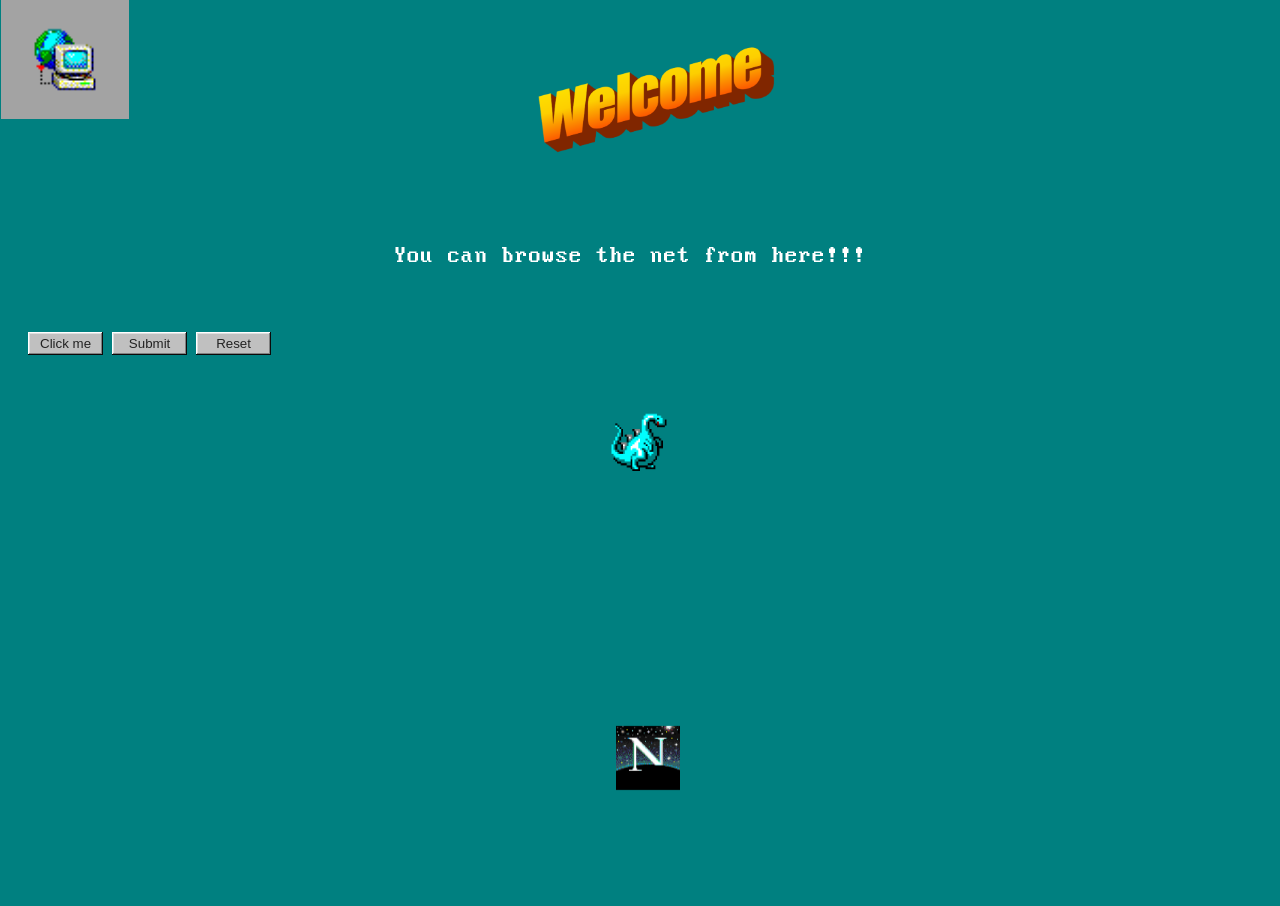
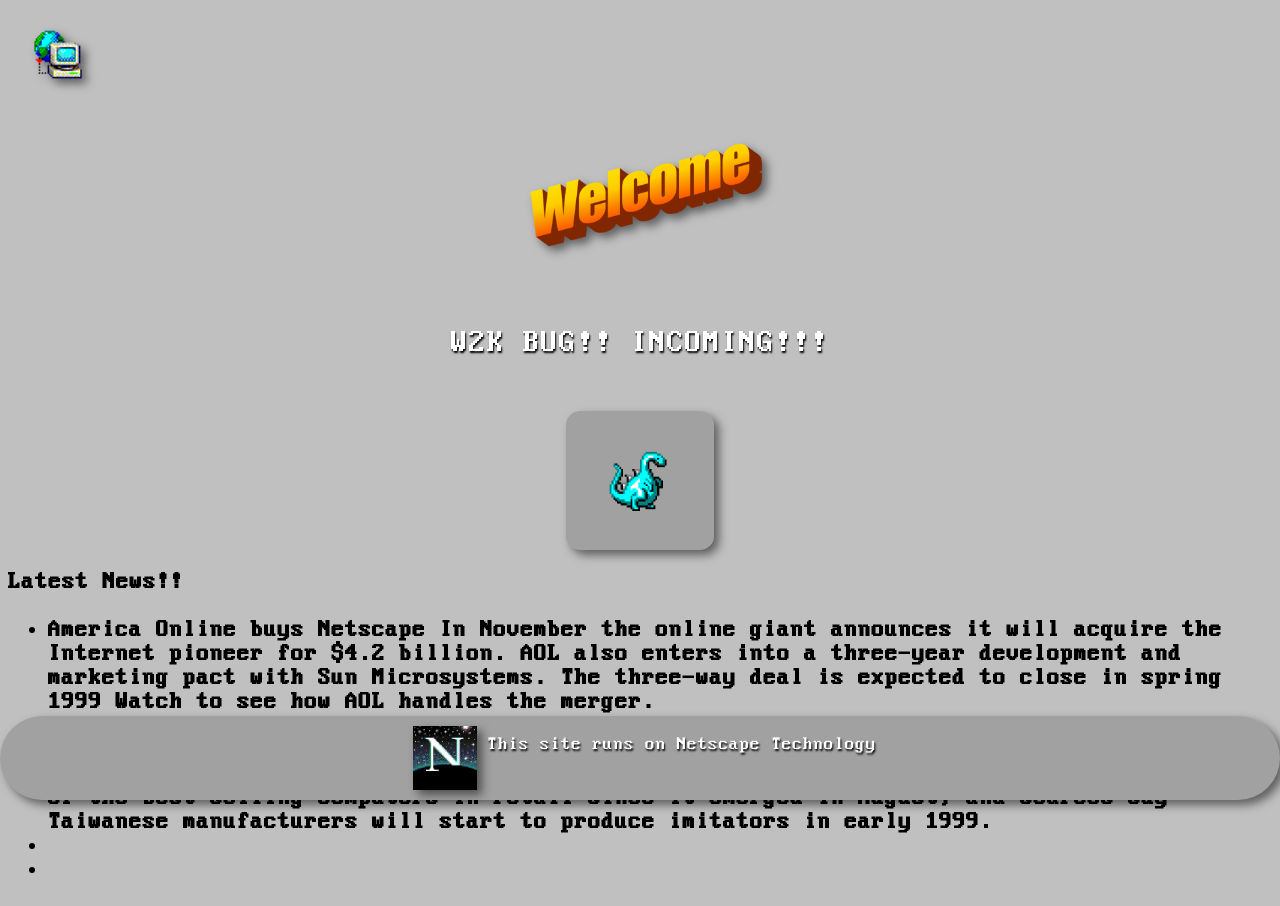
Before and after one commit to stremixx/stremixx.github.io, a plain HTML site: page index.html in a window 1280 px wide. Before the commit the page ends 800 px from the top, so only its background shows below. Drawn offline with Linux system fonts and the light colour scheme.

Commit message:
Add files via upload

```diff
--- a/index.html
+++ b/index.html
@@ -3,61 +3,62 @@
 <head>
 <title>www.takeMeBack2.95.com</title>
 <link rel="stylesheet" href="styles.css">
-</head>
-<body>
-<div class="progress-indicator segmented">
-    <span class="progress-indicator-bar" style="width: 40%;" />
-  </div>
-<header>
-    <img id="loading" src="./resources/loading.gif">
-    <img id="helloww" src="./resources/wordart.png">
-
-
-    <h2>
-        <p id="navtitle">You can browse the net from here!!! </p>
-    </h2>
-
-    <!-- make this into a menu bar that is horizantal-->
-
-    <button>Click me</button>
-    <input type="submit" />
-    <input type="reset" />
-
-</header>
-
-
-
-
-<main>
-   <p>
-   </p>
-</main>
-
-
-
-
-
-
-
- <!-- Dinosaur lol-->
-<div>
-    <a href="./dino.html">
-        <img id="dinosaur" src="./resources/dinosaur.gif" alt="gif" >
-    </a>
-</div>
-
-
-
 <link rel="preconnect" href="https://fonts.googleapis.com">
 <link rel="preconnect" href="https://fonts.gstatic.com" crossorigin>
 <link href="https://fonts.googleapis.com/css2?family=VT323&display=swap" rel="stylesheet">
 
+</head>
+
+<!-- Body starts here-->
+<body class="body">
+
+
+<div class="progress-indicator segmented">
+    <span class="progress-indicator-bar" style="width: 40%;" />
+  </div>
+
+  <header class="header">
+    <img class="loading" src="./resources/loading.gif">
+    <img class="helloww" src="./resources/wordart.png">
+
+    <!-- The text on the header-->
+    <h1 class="navText">
+        <p>W2K BUG!! INCOMING!!! </p>
+    </h1>
+
+</header>
+ <!-- Dinosaur lol-->
+<div>
+
+    <a class="dinolink" href="dino.html">
+        <img class="dinosaur" src="./resources/dinosaur.gif" alt="Dinogif"></a>
+</div>
+
+
+<h2>Latest News!!
+    <ul>
+        <li>America Online buys Netscape
+            In November the online giant announces it will acquire the Internet pioneer for $4.2 billion.
+             AOL also enters into a three-year development and marketing pact with Sun Microsystems.
+              The three-way deal is expected to close in spring 1999
+               Watch to see how AOL handles the merger.</li>
+        <li>Apple introduces the iMac
+            The May announcement and August debut of the snazzy all-in-one desktop helps
+             the maverick computer company's financial turnaround. Cofounder Steven Jobs,
+              the interim chief executive, wins praise for his leadership efforts. The iMac
+               has been one of the best selling computers in retail since it emerged in August,
+                and sources say Taiwanese manufacturers will start to produce imitators in early 1999.</li>
+        <li></li>
+        <li></li>
+    </ul>
+</h3>
 
 </body>
 
 
 <footer>
-    <img id="netscape" src="./resources/netscape.gif" alt="netscapelogo gif">
+    <img class="netscape" src="./resources/netscape.gif" alt="netscapelogo gif">
+    <h3 class="netscapetxt">This site runs on Netscape Technology</h3>
 </footer>
 
 </html>
--- a/styles.css
+++ b/styles.css
@@ -1,5 +1,5 @@
 body {
-    background-color: #008080;
+    background-color: #c0c0c0;
     font-family: win95;
     }
 
@@ -10,77 +10,38 @@ body {
 
     /* Loading icon at top
     need to add a box*/
-#loading {
-    width: 128px;
-    max-width: 128px;
-    margin-left: 1px;
-    margin-right: 1px;
+
+/*Word Art*/
+.helloww {
+    filter: drop-shadow(5px 5px 5px rgba(0, 0, 0, 0.5));
+}
+
+/*txt below the wordart*/
+h1.navText {
+    width: 512px;
+    display: flex;
+    border: 10px solid transparent; /* Assuming you want a visible border */
+    text-shadow: 1px 2px 2px black;
+    color: white;
+    font-weight: lighter;
+    padding: 10px;
+    justify-content: center;
+    margin: 0 auto;
+}
 
 
+.loading {
+    width: 100px;
+    margin-left: auto;
     /*sets the position to the top left*/
-    position: absolute;
-    top: 0px;
-    right: 0px;
-    left: 0px;
-
-    background-color: rgb(163, 163, 163);
+    position: flex;
+    background-color:(rgb(161, 161, 161));
+    filter: drop-shadow(5px 5px 5px rgba(0, 0, 0, 0.5))
 
 }
 
-header {
-    color: rgb(255, 255, 255);
-    margin-left: 20px;
-    font-weight: lighter;
-    }
-
-/*Word art that welcomes*/
-h2 {
-    color: white;
-    font-weight: lighter;
-    margin-left: auto;
-    margin-right: auto;
-    display: block;
-    padding: 10px;
-}
-
-
-
-
-
-button, input[type=reset], input[type=submit] {
-    cursor: pointer;
-    background: silver;
-    border: none;
-    border-radius: 0;
-    box-shadow: inset -1px -1px #0a0a0a, inset 1px 1px #fff, inset -2px -2px grey, inset 2px 2px #dfdfdf;
-    box-sizing: border-box;
-    color: transparent;
-    min-height: 23px;
-    min-width: 75px;
-    padding: 0 12px;
-    text-shadow: 0 0 #222;
-    align-items: center;
-
-}
-
-#navtitle {
-    width:512px;
-    max-width: 512px;
-    margin-left: auto;
-    margin-right: auto;
-    display: block;
-    padding: 10px;
-
-
-        border: 10px;
-    border-color: blue;
-}
-
-
-
-#helloww {
-    width:256px;
-    max-width: 256px;
+.helloww {
+    width: 20%;
     margin-left: auto;
     margin-right: auto;
     display: block;
@@ -89,7 +50,7 @@ button, input[type=reset], input[type=submit] {
     }
 
 
-#dinosaur {
+.dinosaur {
     cursor: pointer;
     width: 128px;
     max-width: 128px;
@@ -97,31 +58,43 @@ button, input[type=reset], input[type=submit] {
     margin-right: auto;
     display: block;
     padding: 10px;
-
+    filter: drop-shadow(5px 5px 5px rgba(0, 0, 0, 0.5));
+    background-color: rgb(161, 161, 161);
+    border-radius: 10%;
 }
 
-
-
-
-
+.dinolink {
+    visibility: hid;
+}
 
 footer {
 
     position: fixed;
     bottom: 0;
+    right: 0;
+    left: 0;
     width: 100%;
     display: flex;
-    justify-content: center
+    justify-content: center;
+    background-color: rgb(161, 161, 161);
+    filter: drop-shadow(5px 5px 5px rgba(0, 0, 0, 0.5));
+    border-radius: 200px;
 
 }
 
-#netscape {
+.netscape {
 
     width: auto;
     max-width: 64px;
     padding: 10px;
     cursor: pointer;
+    filter: drop-shadow(5px 5px 5px rgba(0, 0, 0, 0.5))
+}
 
-
+.netscapetxt {
+    font-weight: lighter;
+    text-align: center;
+    text-shadow: 1px 2px 2px black;
+    color:white;
 
 }
```
Also changed, not shown: 1 other file.
